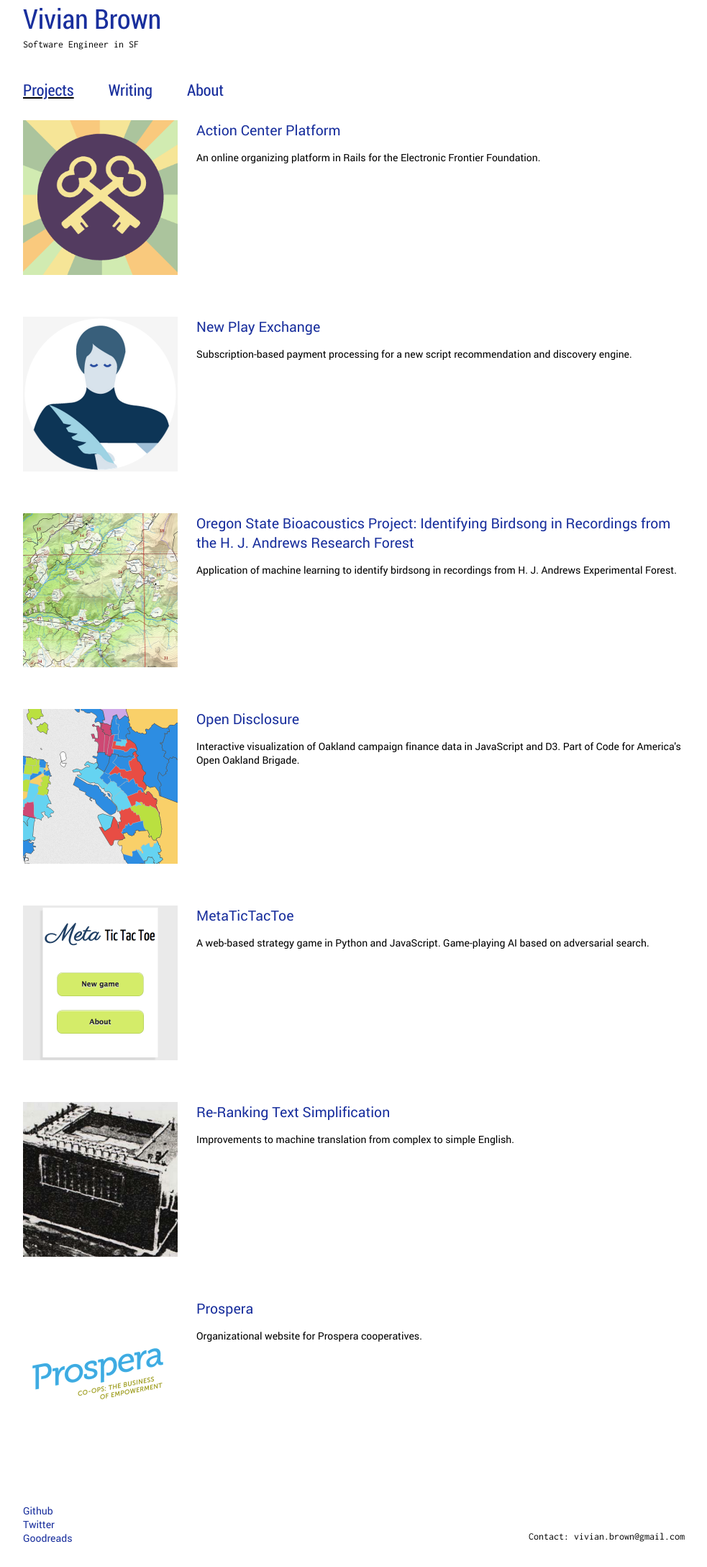
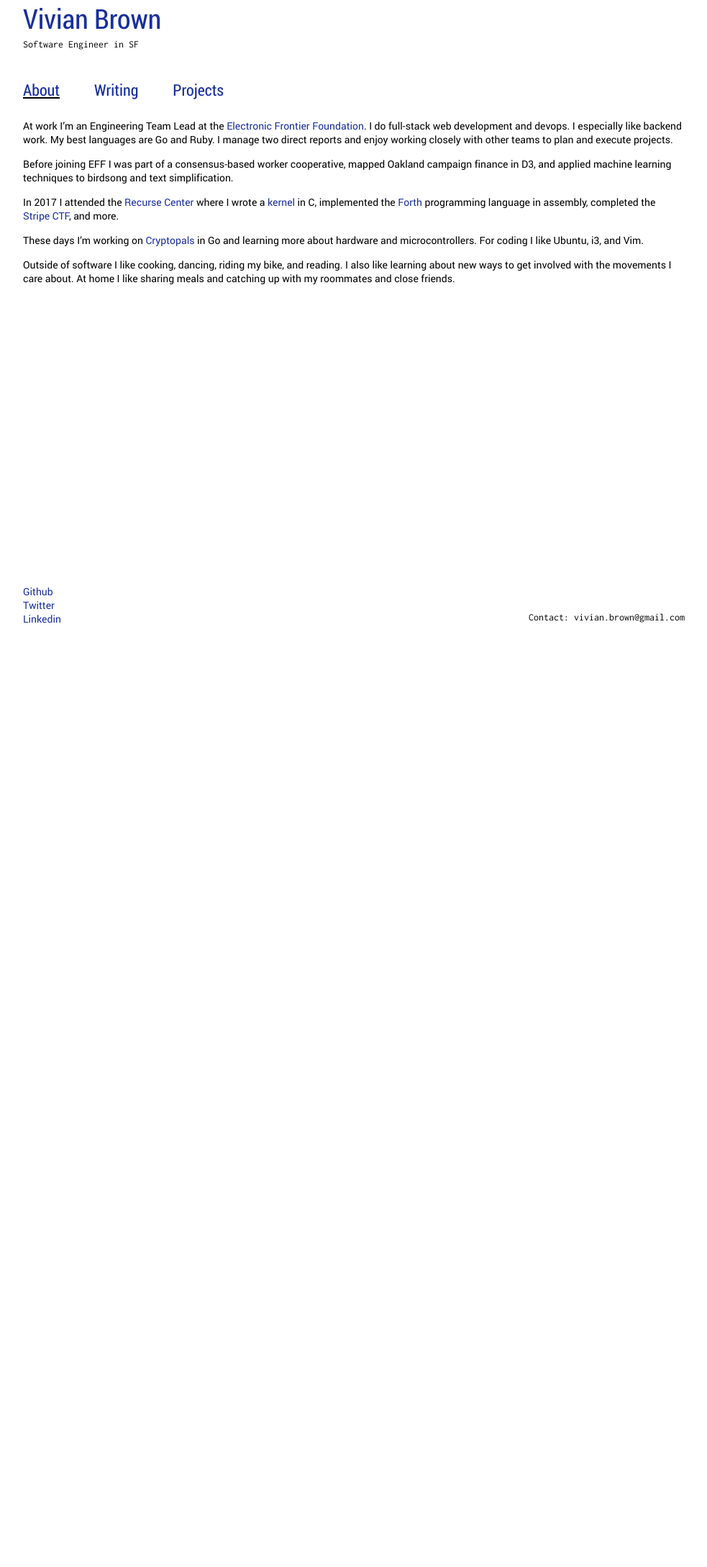
Before and after one commit to vbrown608/jekyll-portfolio, a Jekyll site: the page built from index.md, in a window 1280 px wide. Shown: the whole page at 72% size, without its empty margins (148-1131 px from the left). Built offline with Jekyll 4.4.1, drawn with Linux system fonts in a browser that asks for light colours; after the commit the page ends 900 px from its top, so only the background shows below that.

Commit message:
Update website for 2019

```diff
--- a/_layouts/default.html
+++ b/_layouts/default.html
@@ -7,11 +7,11 @@
   <link rel="stylesheet" href="{{ site.github.url }}/css/fonts.css">
 </head>
 <body>
-<div class='page'>
+<div class="page">
 
   {% include header.html %}
 
-  <div class='main-content'>
+  <div class="main-content">
     <article>
       {{ content }}
     </article>
@@ -20,14 +20,14 @@
 </div>
 
 <footer>
-  <div class='social-media'>
+  <div class="social-media">
     <ul>
-      <li><a href='https://github.com/vbrown608' target='_blank'>Github</a></li>
-      <li><a href='https://twitter.com/vbrown608' target='_blank'>Twitter</a></li>
-      <li><a href='https://www.goodreads.com/user/show/24178333-vivian-brown' target='_blank'>Goodreads</a></li>
+      <li><a href="https://github.com/vbrown608" target="_blank">Github</a></li>
+      <li><a href="https://twitter.com/vbrown608" target="_blank">Twitter</a></li>
+      <li><a href="https://www.linkedin.com/in/vivian-brown-a8441329/" target="_blank">Linkedin</a></li>
     </ul>
   </div>
-  <div class='contact'>
+  <div class="contact">
     Contact: vivian.brown@gmail.com
   </div>
 </footer>
--- a/_sass/_projects.scss
+++ b/_sass/_projects.scss
@@ -13,11 +13,11 @@
   margin-bottom: 1.25rem;
   display: block;
   float: left;
-  max-width: 215px; }
-  @media (min-width: 755px) {
+  max-width: 150px; }
+  @media (min-width: 500px) {
     .project-list .thumb {
       width: 215px;
-      width: 13.4375rem;
+      width: 130px;
       max-width: none;
       margin-right: 17px;
       margin-right: 1.0625rem;
@@ -36,7 +36,7 @@
 .project-list .teaser {
   width: 100%;
   clear: both; }
-  @media (min-width: 755px) {
+  @media (min-width: 500px) {
     .project-list .teaser {
       @inclue remify-style(width, 448px);
       clear: none; } }
--- a/index.html
+++ /dev/null
@@ -1,26 +0,0 @@
----
-title: Projects
-layout: default
-weight: 0
----
-
-<div class='project-list'>
-
-{% assign projects = site.projects | sort: 'weight' | reverse %}
-  {% for p in projects %}
-    <div class='project'>
-      <div class='thumb'>
-        <a href='{{ site.github.url }}{{ p.url }}'>
-          <img src='{{ site.github.url }}/images/{{ p.thumb.filename }}-square.png' title='{{ p.thumb.alt }}'>
-        </a>
-      </div>
-      <div class='teaser'>
-        <h3><a href='{{ site.github.url }}{{ p.url }}'>{{ p.title }}</a></h3>
-        <div class='description'>
-          {{ p.description }}
-        </div>
-      </div>
-    </div>
-  {% endfor %}
-
-</div>
--- /dev/null
+++ b/index.md
@@ -0,0 +1,15 @@
+---
+layout: default
+title: About
+weight: 0
+---
+
+At work I'm an Engineering Team Lead at the [Electronic Frontier Foundation](https://eff.org). I do full-stack web development and devops. I especially like backend work. My best languages are Go and Ruby. I manage two direct reports and enjoy working closely with other teams to plan and execute projects.
+
+Before joining EFF I was part of a consensus-based worker cooperative, mapped Oakland campaign finance in D3, and applied machine learning techniques to birdsong and text simplification.
+
+In 2017 I attended the [Recurse Center](https://recurse.com) where I wrote a [kernel](/projects/yehos.html) in C, implemented the [Forth](https://github.com/domspad/yehos/blob/master/apps/forth.asm) programming language in assembly, completed the [Stripe CTF](https://stripe.com/blog/capture-the-flag), and more.
+
+These days I'm working on [Cryptopals](https://cryptopals.com) in Go and learning more about hardware and microcontrollers. For coding I like Ubuntu, i3, and Vim.
+
+Outside of software I like cooking, dancing, riding my bike, and reading. I also like learning about new ways to get involved with the movements I care about. At home I like sharing meals and catching up with my roommates and close friends.
```
Also changed, not shown: _blog/cropping-gifs.md (+5 -5 lines), _blog/yehos-bootloader.md (+1 -1 lines), _projects/actioncenter.md (+4 -4 lines), _projects/starttls.md (added, +23 -0 lines), _projects/yehos.md (added, +26 -0 lines), about.md (deleted, +0 -13 lines), projects.html (added, +51 -0 lines), _blog/cute-baby-animals-34.jpg (deleted), images/starttls-square.png (added), images/yehos-square.png (added).
